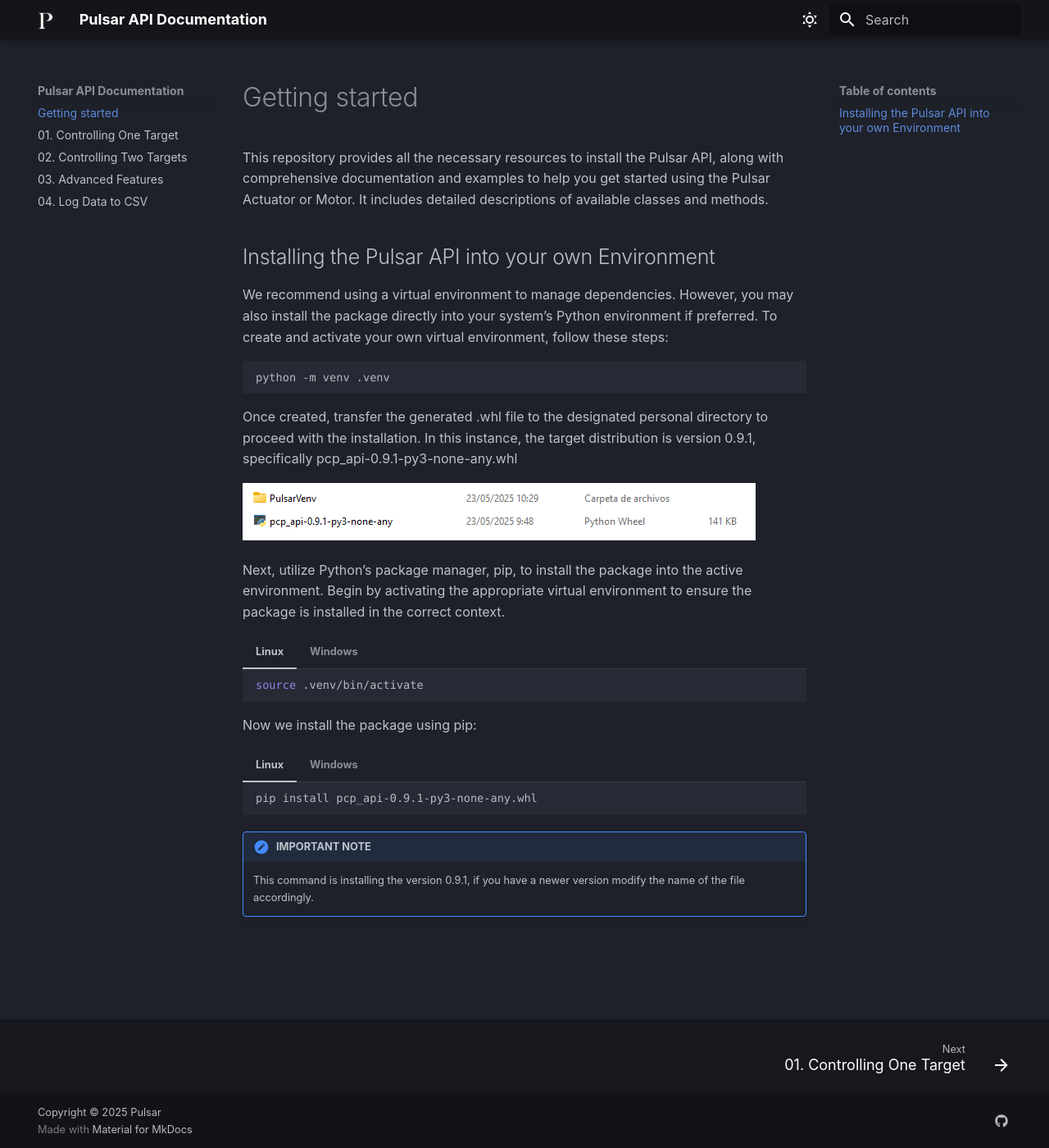
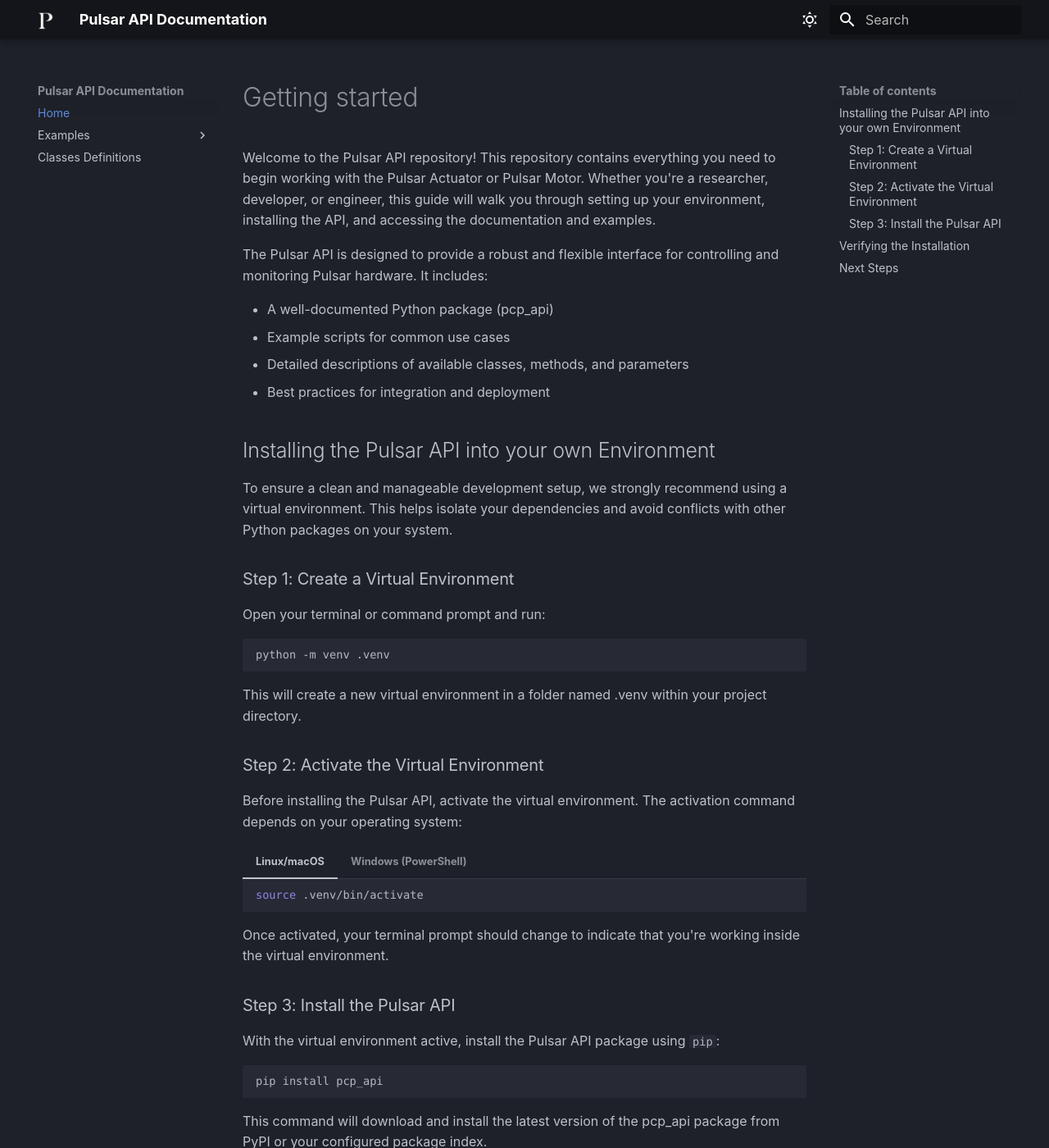
Before and after one commit to PulsarHRI/pulsarhri.github.io, an MkDocs documentation site: the page built from docs/index.md, in a window 1280 px wide and 1400 px high. Shown: the whole window at 82% size. Built offline with MkDocs 1.6.1 and Material for MkDocs 9.7.7, drawn with Linux system fonts in a browser that asks for light colours; some web fonts are replaced; some of the changed text lies outside the part shown.

Commit message:
Expanding Getting Started, improving Layout and Adding Classes Section

````diff
--- a/docs/index.md
+++ b/docs/index.md
@@ -1,48 +1,66 @@
 # Getting started
-This repository provides all the necessary resources to install the Pulsar API, along with comprehensive documentation and examples to help you get started using the Pulsar Actuator or Motor. It includes detailed descriptions of available classes and methods.
+Welcome to the Pulsar API repository! This repository contains everything you need to begin working with the Pulsar Actuator or Pulsar Motor. Whether you're a researcher, developer, or engineer, this guide will walk you through setting up your environment, installing the API, and accessing the documentation and examples.
+
+The Pulsar API is designed to provide a robust and flexible interface for controlling and monitoring Pulsar hardware. It includes:
+
+* A well-documented Python package (pcp_api)
+* Example scripts for common use cases
+* Detailed descriptions of available classes, methods, and parameters
+* Best practices for integration and deployment
 ## Installing the Pulsar API into your own Environment
-We recommend using a virtual environment to manage dependencies. However, you may also install the package directly into your system’s Python environment if preferred. To create and activate your own virtual environment, follow these steps:
+To ensure a clean and manageable development setup, we strongly recommend using a virtual environment. This helps isolate your dependencies and avoid conflicts with other Python packages on your system.
+
+### Step 1: Create a Virtual Environment
+Open your terminal or command prompt and run:
+
 ```bash
 python -m venv .venv
 ```
-Once created, transfer the generated .whl file to the designated personal directory to proceed with the installation. In this instance, the target distribution is version 0.9.1, specifically pcp_api-0.9.1-py3-none-any.whl
+This will create a new virtual environment in a folder named .venv within your project directory.
+### Step 2: Activate the Virtual Environment
 
+Before installing the Pulsar API, activate the virtual environment. The activation command depends on your operating system:
 
-
-![Package Installation](assets/images/screenshot001.png)
-
-
-Next, utilize Python’s package manager, pip, to install the package into the active environment. Begin by activating the appropriate virtual environment to ensure the package is installed in the correct context.
-
-
-=== "Linux"
+=== "Linux/macOS"
 
     ```bash
     source .venv/bin/activate
     ```
 
-=== "Windows"
+=== "Windows (PowerShell)"
 
     ```bash
     .\.venv\Scripts\Activate.ps1
     ```
 
+Once activated, your terminal prompt should change to indicate that you're working inside the virtual environment.
 
-Now we install the package using pip:
+### Step 3: Install the Pulsar API
+With the virtual environment active, install the Pulsar API package using `pip`:
 
-=== "Linux"
-
-    ```bash
-    pip install pcp_api-0.9.1-py3-none-any.whl
-    ```
-
-=== "Windows"
-
-    ```bash
-    pip install pcp_api-0.9.1-py3-none-any.whl
-    ```
-
+```bash
+pip install pcp_api
+```
+This command will download and install the latest version of the pcp_api package from PyPI or your configured package index.
 
 !!! note "IMPORTANT NOTE"
 
-    This command is installing the version 0.9.1, if you have a newer version modify the name of the file accordingly.
+    Every time you want to use the Pulsar API or run the example scripts, make sure to activate your virtual environment first. If you close your terminal or restart your system, you’ll need to reactivate it.
+
+## Verifying the Installation
+To confirm that the installation was successful, you can run the following command:
+
+```bash
+python -c "import pcp_api; print(pcp_api.__version__)"
+```
+This should print the version number of the installed package, indicating that it's ready to use.
+
+## Next Steps
+
+Once the API is installed, you can:
+
+* Explore the documentation for detailed usage instructions.
+* Run example scripts provided in the examples/ directory.
+* Integrate the API into your own applications or research workflows.
+
+If you encounter any issues, please refer to the Troubleshooting section in the documentation or open an issue in this repository.
--- a/mkdocs.yml
+++ b/mkdocs.yml
@@ -50,4 +50,14 @@
     # - icon: material/home
     #   link: https://pulsarhri.com
 
+nav:
+  - Home: index.md
+  - Examples:
+      - "Controlling One Target": 01-Single-Actuator.md
+      - "Controlling Two Targets": 02_Two-Actuators.md
+      - "Changing Actuator Parameters": 03-Changing-Parameters.md
+      - "Logging data and saving in .csv File": 04-Log-To-CSV.md
+  - Classes Definitions: classes.md
+
+
 copyright: Copyright &copy; 2025 Pulsar
````
Also changed, not shown: README.md (+3 -1 lines), docs/classes.md (added, +1 -0 lines), docs/assets/images/screenshot001.png.
